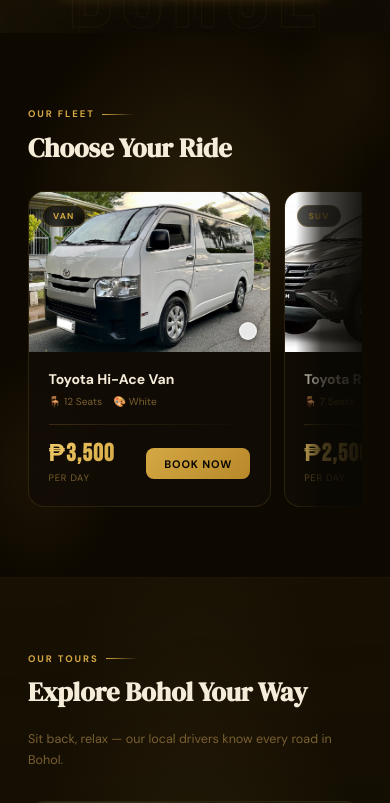
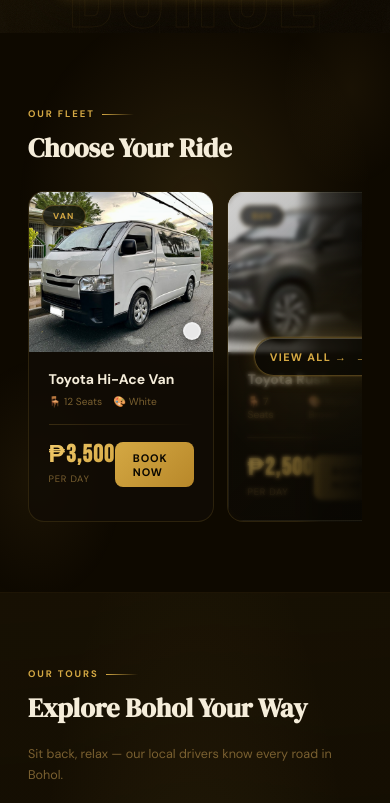
Before and after one commit to MarkHubertB/CarRental, a Next.js app: page / in a window 390 px wide. Shown: the part 947-1750 px from the top of the page. Built offline with nearby package versions, Linux system fonts and the light colour scheme.

Commit message:
Improve the car section UI for mobile device

```diff
--- a/src/components/HomePageClient.tsx
+++ b/src/components/HomePageClient.tsx
@@ -627,6 +627,9 @@
         .fleet-card-overlay:hover span {
           transform: translateY(-1px);
         }
+        .fleet-card-overlay.mobile {
+          display: none;
+        }
         .tour-section {
           position: relative;
           overflow: hidden;
@@ -1007,7 +1010,9 @@
           .fleet-grid-shell { padding-right: 3rem; }
           .fleet-grid-shell::after { width: 4.75rem; }
           .fleet-grid { gap: .9rem; }
-          .car-card-v2 { flex-basis: calc((100% - .9rem) / 1.15); }
+          .car-card-v2 { flex-basis: calc((100% - .9rem) / 1.5); }
+          .fleet-card-overlay.desktop { display: none; }
+          .fleet-card-overlay.mobile { display: flex; }
           .tour-head { flex-direction: column; align-items: flex-start; }
           .tour-grid-shell { padding-right: 0; }
           .tour-grid-shell::after { display: none; }
@@ -1176,7 +1181,16 @@
                     {index === 2 && (
                       <Link
                         href="/cars"
-                        className="fleet-card-overlay"
+                        className="fleet-card-overlay desktop"
+                        aria-label="View all vehicles"
+                      >
+                        <span>View All →</span>
+                      </Link>
+                    )}
+                    {index === 1 && (
+                      <Link
+                        href="/cars"
+                        className="fleet-card-overlay mobile"
                         aria-label="View all vehicles"
                       >
                         <span>View All →</span>
```
